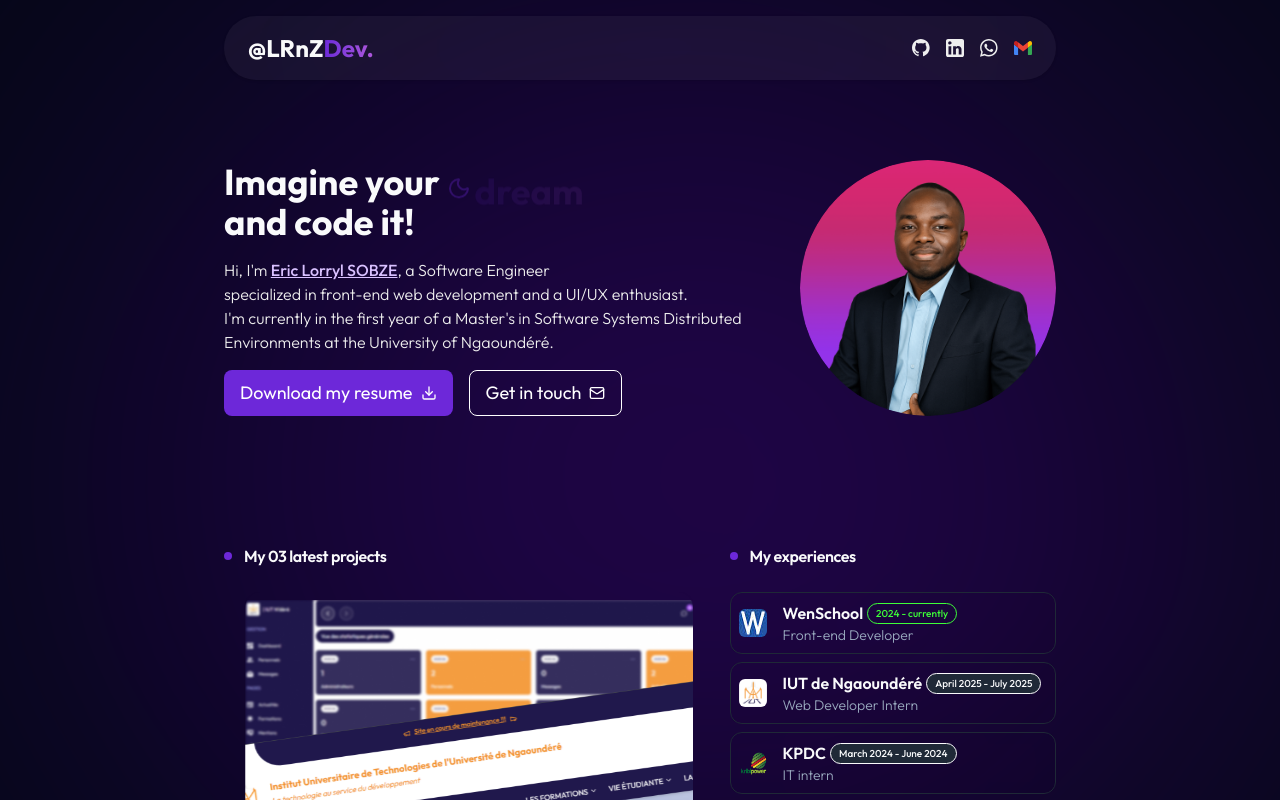
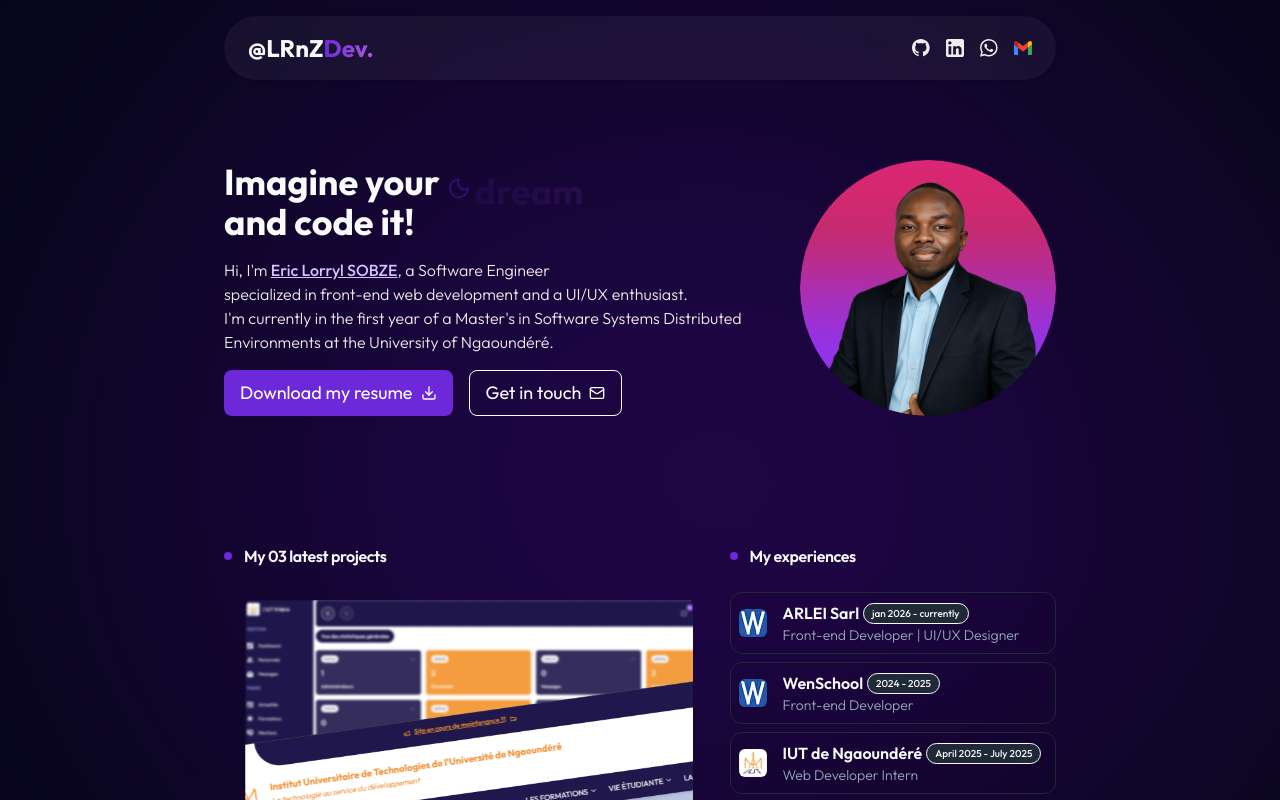
Before and after one commit to LrnzGit2004/lrnzdev-portfolio, a Next.js app: page / in a window 1280 px wide. Shown: the top 800 px of the page. Built offline with nearby package versions, Linux system fonts and the light colour scheme.

Commit message:
Update Works.jsx to add ARLEI

```diff
--- a/src/components/Works.jsx
+++ b/src/components/Works.jsx
@@ -3,12 +3,19 @@ import React from "react";
 import { Badge } from "./ui/badge";
 
 const work = [
+{
+    title: "ARLEI Sarl",
+    description: "Front-end Developer | UI/UX Designer",
+    image: "/images/wenschool.jpg",
+    link: "https://arlei.site",
+    duration: "jan 2026 - currently",
+  },
   {
     title: "WenSchool",
     description: "Front-end Developer",
     image: "/images/wenschool.jpg",
     link: "https://wenschool.wenix.net/",
-    duration: "2024 - currently",
+    duration: "2024 - 2025",
   },
   {
     title: "IUT de Ngaoundéré",
```
